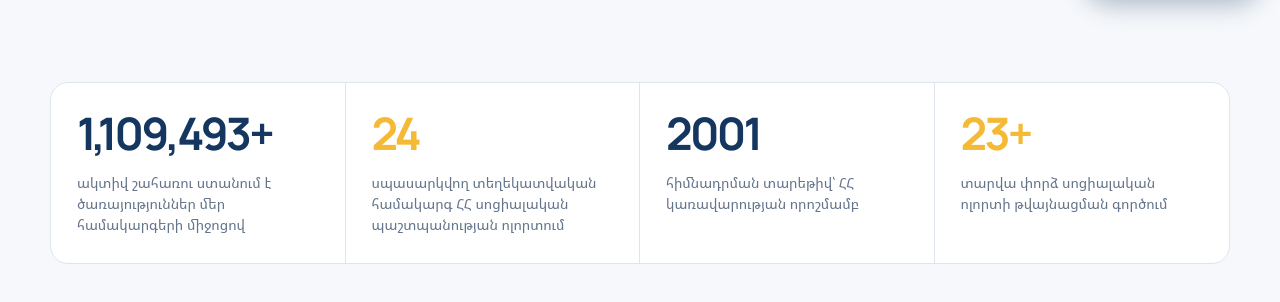
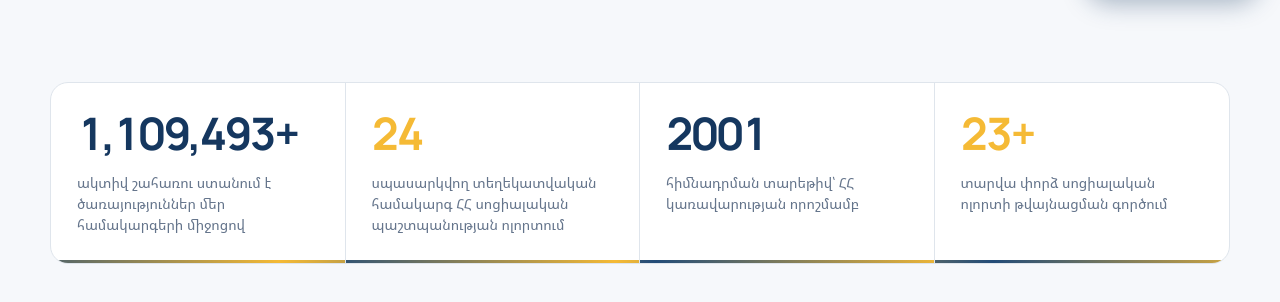
Before and after one commit to HAYKOZAQ/wise_website_test, an Eleventy site: page src/pages/about.html in a window 1280 px wide. Shown: the part 784-1086 px from the top of the page. Built offline with nearby package versions, Linux system fonts and the light colour scheme; Eleventy itself is replaced by a stand-in of ours; files that its build step writes are made by us from their sources; no server answers.

Commit message:
feat: animated stat counters on about page — count-up with pop-in, glow, shine underline, staggered labels

```diff
--- a/src/_includes/layouts/base.njk
+++ b/src/_includes/layouts/base.njk
@@ -13,14 +13,14 @@
   <link rel="stylesheet" href="/css/glass.css?v=48">
   <link rel="stylesheet" href="/css/components.css?v=48">
   <link rel="stylesheet" href="/css/dark.css?v=48">
-  <link rel="stylesheet" href="/css/presentation.css?v=55">
+  <link rel="stylesheet" href="/css/presentation.css?v=56">
   <link rel="icon" href="/assets/logos/favicon.svg" type="image/svg+xml">
 </head>
 <body lang="{{ lang | default('hy') }}">
 {% include "header.njk" %}
 {{ content | safe }}
 {% include "footer.njk" %}
-<script src="/js/main.js?v=49"></script>
+<script src="/js/main.js?v=50"></script>
 <script src="/js/vendor/purify.min.js?v=48"></script>
 <script src="/js/i18n.js?v=51"></script>
 <script src="/js/config.js?v=48"></script>
--- a/src/css/presentation.css
+++ b/src/css/presentation.css
@@ -535,6 +535,83 @@ body[lang="hy"],
   line-height: 1.5;
 }
 
+/* About: animated stat counters */
+.wise-stat--anim {
+  position: relative;
+  overflow: hidden;
+}
+
+.wise-stat--anim::after {
+  content: '';
+  position: absolute;
+  left: 0;
+  right: 0;
+  bottom: 0;
+  height: 3px;
+  background: linear-gradient(90deg, var(--wise-yellow), var(--wise-blue), var(--wise-yellow));
+  background-size: 200% 100%;
+  transform: scaleX(0);
+  transform-origin: left;
+  transition: transform 900ms ease;
+}
+
+.wise-stat--counted::after {
+  transform: scaleX(1);
+  animation: wise-stat-shine 2.2s linear infinite;
+}
+
+@keyframes wise-stat-shine {
+  0% { background-position: 0% 0; }
+  100% { background-position: 200% 0; }
+}
+
+.wise-stat--anim strong {
+  position: relative;
+  display: inline-block;
+  font-variant-numeric: tabular-nums;
+  opacity: 0;
+  transform: translateY(18px) scale(0.9);
+}
+
+/* Number pops in when counting starts */
+.wise-stat--counting strong {
+  opacity: 1;
+  transform: translateY(0) scale(1);
+  transition: opacity 400ms ease, transform 400ms cubic-bezier(0.34, 1.56, 0.64, 1);
+}
+
+/* Soft pulsing glow while counting */
+.wise-stat--counting:not(.wise-stat--counted) strong {
+  animation: wise-stat-glow 1.1s ease-in-out infinite alternate;
+}
+
+@keyframes wise-stat-glow {
+  from { text-shadow: 0 0 0 rgba(245, 186, 53, 0); }
+  to { text-shadow: 0 0 18px rgba(245, 186, 53, 0.55); }
+}
+
+.wise-stat--counting:nth-child(even):not(.wise-stat--counted) strong {
+  animation: wise-stat-glow-yellow 1.1s ease-in-out infinite alternate;
+}
+
+@keyframes wise-stat-glow-yellow {
+  from { text-shadow: 0 0 0 rgba(245, 186, 53, 0); }
+  to { text-shadow: 0 0 18px rgba(255, 209, 93, 0.7); }
+}
+
+/* Label fades up after the number finishes */
+.wise-stat--anim span {
+  display: block;
+  opacity: 0;
+  transform: translateY(10px);
+  transition: opacity 500ms ease 300ms, transform 500ms ease 300ms;
+}
+
+.wise-stat--counted span {
+  opacity: 1;
+  transform: translateY(0);
+}
+
 .wise-story {
   display: grid;
   grid-template-columns: 0.8fr 1.2fr;
--- a/src/js/main.js
+++ b/src/js/main.js
@@ -51,32 +51,47 @@ function initCounters() {
   const counters = document.querySelectorAll('[data-counter]');
   if (!counters.length) return;
 
+  function fmt(n) {
+    return n >= 10000 ? n.toLocaleString('en-US') : String(n);
+  }
+
+  function animate(el) {
+    const target = parseInt(el.getAttribute('data-counter'), 10) || 0;
+    const suffix = el.getAttribute('data-suffix') || '';
+    const duration = 2400;
+    const delay = parseInt(el.getAttribute('data-delay') || '0', 10);
+    const startTime = performance.now() + delay;
+    const stat = el.closest('.wise-stat');
+    if (stat) stat.classList.add('wise-stat--counting');
+
+    function tick(currentTime) {
+      const elapsed = Math.max(currentTime - startTime, 0);
+      const progress = Math.min(elapsed / duration, 1);
+      // easeOutExpo: fast start, smooth settle
+      const eased = progress === 1 ? 1 : 1 - Math.pow(2, -10 * progress);
+      const current = Math.round(eased * target);
+      el.textContent = fmt(current) + suffix;
+      if (progress < 1) {
+        requestAnimationFrame(tick);
+      } else {
+        el.textContent = fmt(target) + suffix;
+        el.classList.add('wise-stat__num--done');
+        el.closest('.wise-stat') && el.closest('.wise-stat').classList.add('wise-stat--counted');
+      }
+    }
+
+    requestAnimationFrame(tick);
+  }
+
   const observer = new IntersectionObserver((entries) => {
     entries.forEach(entry => {
       if (entry.isIntersecting) {
         const el = entry.target;
-        const target = parseInt(el.getAttribute('data-counter'));
-        const duration = 2000;
-        const startTime = performance.now();
-
-        function update(currentTime) {
-          const elapsed = currentTime - startTime;
-          const progress = Math.min(elapsed / duration, 1);
-          const eased = 1 - Math.pow(1 - progress, 3);
-          const current = Math.floor(eased * target);
-          el.textContent = current + (el.getAttribute('data-suffix') || '');
-          if (progress < 1) {
-            requestAnimationFrame(update);
-          } else {
-            el.textContent = target + (el.getAttribute('data-suffix') || '');
-          }
-        }
-
-        requestAnimationFrame(update);
+        animate(el);
         observer.unobserve(el);
       }
     });
-  }, { threshold: 0.3 });
+  }, { threshold: 0.4, rootMargin: '0px 0px -40px 0px' });
 
   counters.forEach(el => observer.observe(el));
 }
--- a/src/pages/about.html
+++ b/src/pages/about.html
@@ -25,10 +25,10 @@ active: about
   <section class="wise-section wise-section--soft">
     <div class="wise-container">
       <div class="wise-stat-strip fade-in">
-        <div class="wise-stat"><strong>1,109,493+</strong><span data-i18n="about.stat_1">ակտիվ շահառու ստանում է ծառայություններ մեր համակարգերի միջոցով</span></div>
-        <div class="wise-stat"><strong>24</strong><span data-i18n="about.stat_2">սպասարկվող տեղեկատվական համակարգ ՀՀ սոցիալական պաշտպանության ոլորտում</span></div>
-        <div class="wise-stat"><strong>2001</strong><span data-i18n="about.stat_3">հիմնադրման տարեթիվ՝ ՀՀ կառավարության որոշմամբ</span></div>
-        <div class="wise-stat"><strong>23+</strong><span data-i18n="about.stat_4">տարվա փորձ սոցիալական ոլորտի թվայնացման գործում</span></div>
+        <div class="wise-stat wise-stat--anim"><strong data-counter="1109493" data-suffix="+">1,109,493+</strong><span data-i18n="about.stat_1">ակտիվ շահառու ստանում է ծառայություններ մեր համակարգերի միջոցով</span></div>
+        <div class="wise-stat wise-stat--anim"><strong data-counter="24" data-delay="150">24</strong><span data-i18n="about.stat_2">սպասարկվող տեղեկատվական համակարգ ՀՀ սոցիալական պաշտպանության ոլորտում</span></div>
+        <div class="wise-stat wise-stat--anim"><strong data-counter="2001" data-delay="300">2001</strong><span data-i18n="about.stat_3">հիմնադրման տարեթիվ՝ ՀՀ կառավարության որոշմամբ</span></div>
+        <div class="wise-stat wise-stat--anim"><strong data-counter="23" data-suffix="+" data-delay="450">23+</strong><span data-i18n="about.stat_4">տարվա փորձ սոցիալական ոլորտի թվայնացման գործում</span></div>
       </div>
     </div>
   </section>
```
